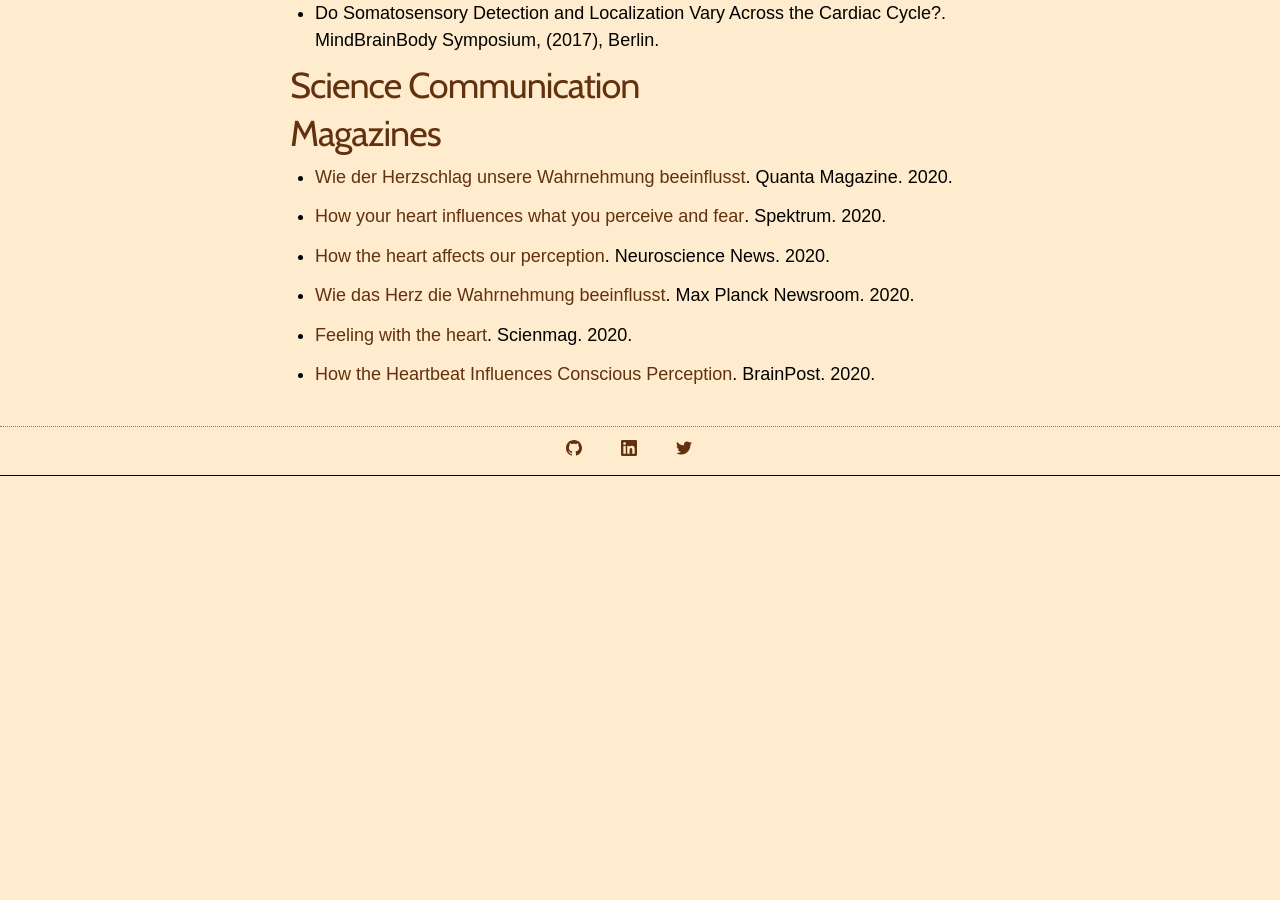
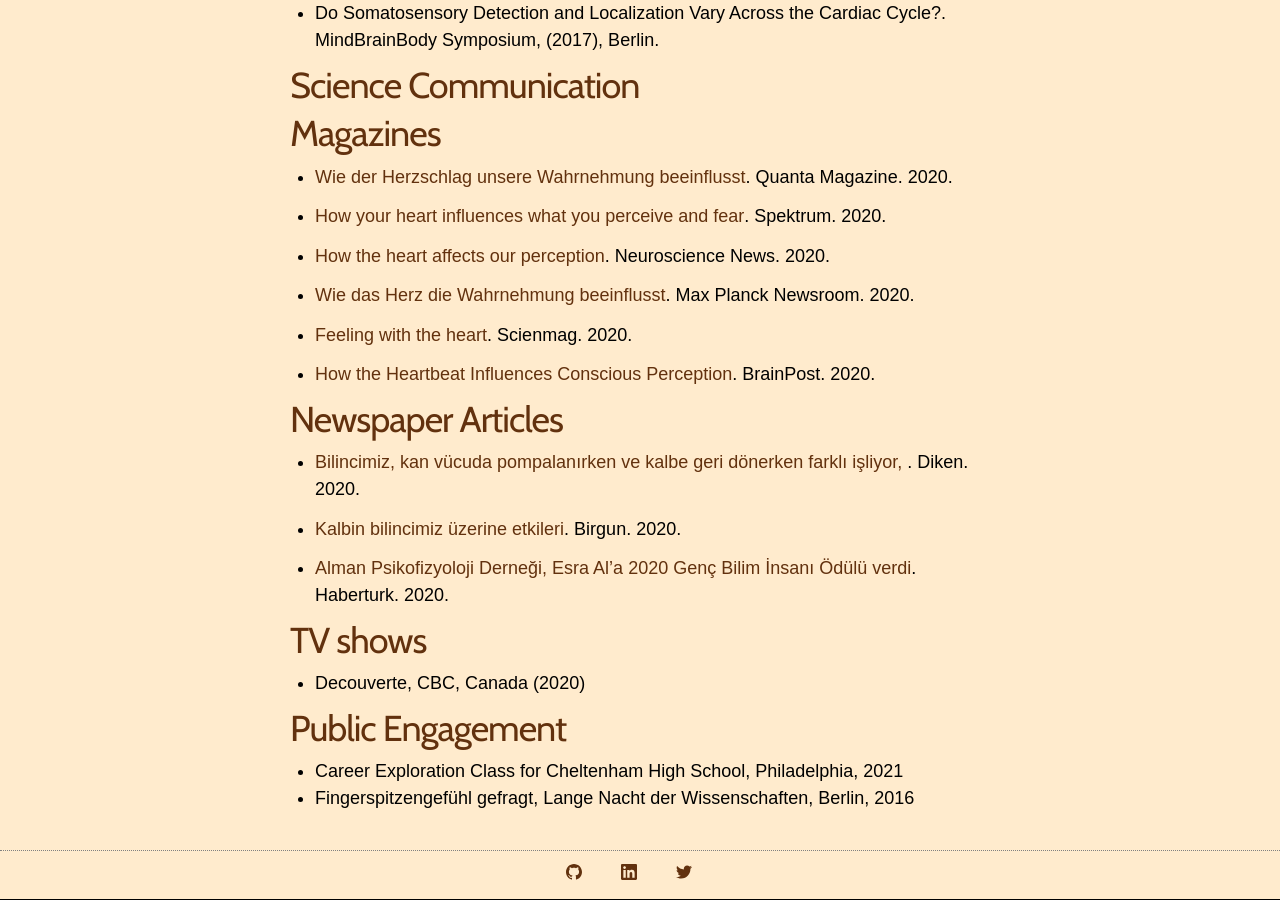
Before and after one commit to Esra-Al/esra-al.github.io, a Jekyll site: the page built from contributions.md, in a window 1280 px wide and 900 px high, scrolled down 1795 px. Built offline with Jekyll 4.4.1, drawn with Linux system fonts in a browser that asks for light colours; before the commit the page ends 2271 px from its top, so only the background shows below that.

Commit message:
Update contributions.md

```diff
--- a/contributions.md
+++ b/contributions.md
@@ -70,3 +70,20 @@
 - <a href='https://scienmag.com/feeling-with-the-heart/'>Feeling with the heart</a>.	Scienmag. 2020.
 
 - <a href='https://www.brainpost.co/weekly-brainpost/2020/5/19/how-the-heartbeat-influences-conscious-perception'>How the Heartbeat Influences Conscious Perception</a>.	BrainPost. 2020.
+
+<h3 class="contribution-type">Newspaper Articles</h3>
+
+- <a href='https://www.diken.com.tr/bilincimiz-kan-vucuda-pompalanirken-ve-kalbe-geri-donerken-farkli-isliyor/'> Bilincimiz, kan vücuda pompalanırken ve kalbe geri dönerken farklı işliyor, </a>. Diken. 2020.
+
+- <a href='https://www.birgun.net/haber/kalbin-bilincimiz-uzerine-etkileri-302784'>Kalbin bilincimiz üzerine etkileri</a>.	Birgun. 2020.
+
+- <a href='https://www.haberturk.com/alman-psikofizyoloji-dernegi-esra-ala-2020-genc-bilim-insani-odulu-verdi-2928491'>Alman Psikofizyoloji Derneği, Esra Al’a 2020 Genç Bilim İnsanı Ödülü verdi</a>.	Haberturk. 2020.
+
+<h3 class="contribution-type">TV shows</h3>
+
+- Decouverte, CBC, Canada (2020)
+
+<h3 class="contribution-type">Public Engagement</h3>
+
+- Career Exploration Class for Cheltenham High School, Philadelphia, 2021
+- Fingerspitzengefühl gefragt, Lange Nacht der Wissenschaften, Berlin, 2016
```
